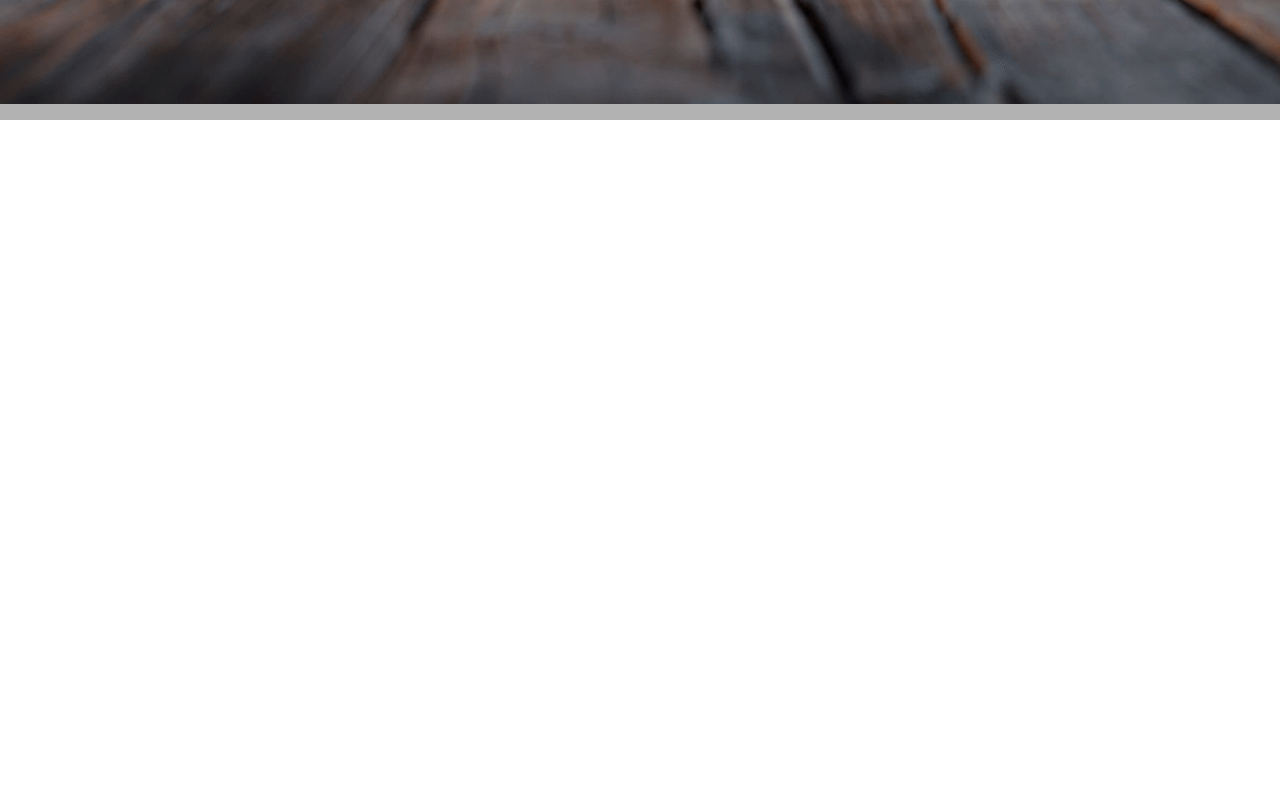
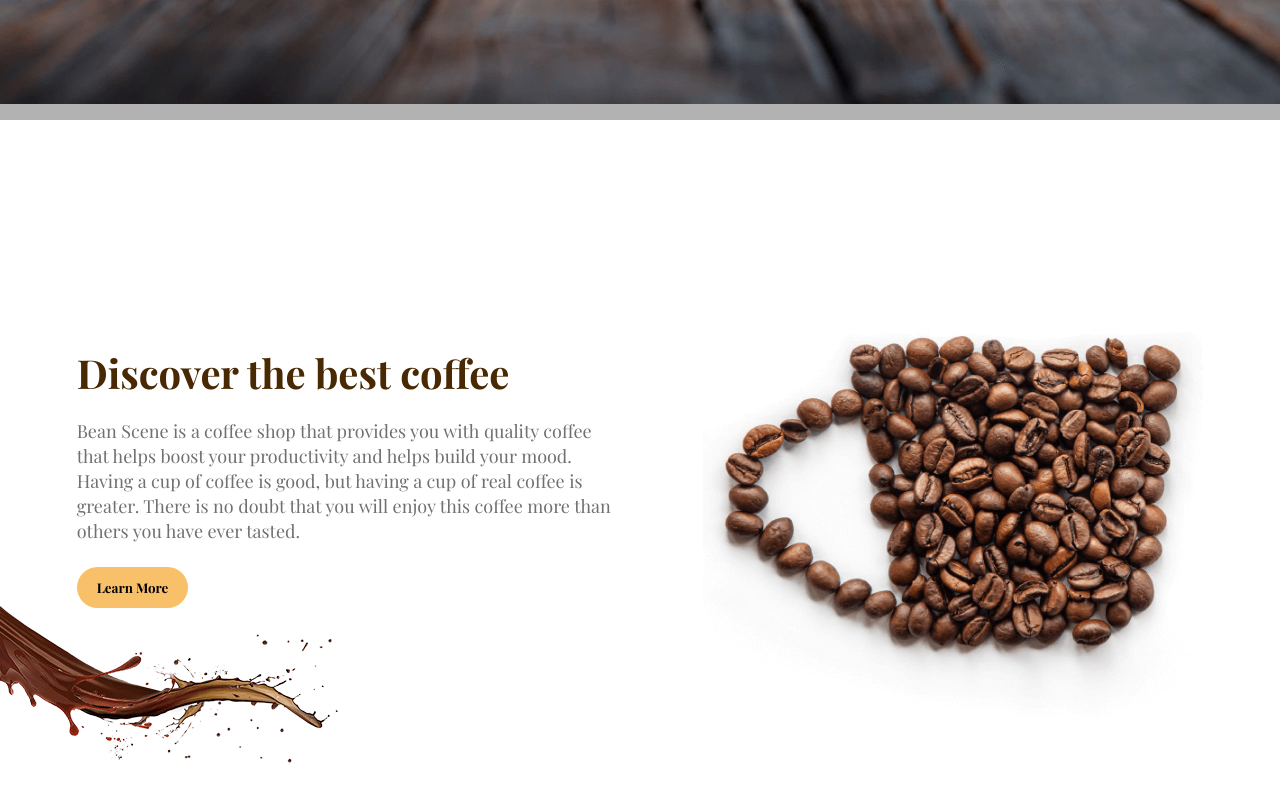
Before and after one commit to zh012948/figma-to-code-coffee-bean, a React (Vite) app: page / in a window 1280 px wide. Shown: the part 680-1482 px from the top of the page. Built offline with nearby package versions, Linux system fonts and the light colour scheme; a web font is replaced by a local one.

Commit message:
Page 2 Completed

```diff
--- a/src/pages/Page2.jsx
+++ b/src/pages/Page2.jsx
@@ -1,11 +1,33 @@
 import '../styles/Page2.css'
+import coffeeMug from '../assets/images/Mask_group.png'
+import leftCoffeeBlast from '../assets/images/coffee_blast_left.png'
+
 function Page2() {
     return (
         <>
 
             <div className="page2-container">
+                <div className="content-container">
 
+                    <div className="title">
+                        Discover the best coffee
+                    </div>
+
+                    <div className="text">
+                        Bean Scene is a coffee shop that provides you with quality coffee that helps boost your productivity and helps build your mood. Having a cup of coffee is good, but having a cup of real coffee is greater. There is no doubt that you will enjoy this coffee more than others you have ever tasted.
+                    </div>
+
+                    <div className="btnLearnMore">
+                        <button>Learn More</button>
+                    </div>
+                    <img src={leftCoffeeBlast} alt="left Coffee Blast" className="left-blast" />
+                </div>
+
+                <div className="image-container">
+                    <img src={coffeeMug} alt="coffee mug" />
+                </div>
             </div>
+
         </>
     )
 }
--- a/src/styles/Page2.css
+++ b/src/styles/Page2.css
@@ -6,6 +6,63 @@
 }
 
 .page2-container {
-    height: 100vh;
-    padding-top: 60px;
+    height: 95vh;
+    padding-top: 0px;
+    overflow: hidden;
 }
+
+.page2-container {
+    display: flex;
+    justify-content: space-evenly;
+    align-items: center;
+    /* margin: 12px; */
+}
+
+
+.page2-container .content-container {
+    margin-top: 230px;
+    width: 550px;
+    /* background-color: red; */
+
+}
+
+.page2-container .content-container .title {
+    font-size: 40px;
+    font-weight: bolder;
+    color: #492903;
+    margin-bottom: 20px;
+
+}
+
+.page2-container .content-container .text {
+    font-size: 18px;
+    color: #707070;
+    line-height: 1.4;
+    margin-bottom: 23px;
+}
+
+
+.btnLearnMore button {
+    background-color: #F9C06A;
+    padding: 12px 20px;
+    color: black;
+    border-radius: 24px;
+    font-weight: bold;
+    border: none;
+    cursor: pointer;
+    transition: 0.2s ease-in;
+    z-index: 2;
+}
+
+.btnLearnMore button:hover {
+    opacity: 0.85;
+}
+
+.btnLearnMore button:active {
+    opacity: 1.2;
+}
+
+.left-blast {
+    transform: translate(-100px, -100px);
+    z-index: -3;
+}
```
Also changed, not shown: src/assets/images/Mask_group.png (renamed from src/assets/images/Mask group.png), src/assets/images/coffee_blast_left.png (renamed from src/assets/images/coffee_blast.png).
